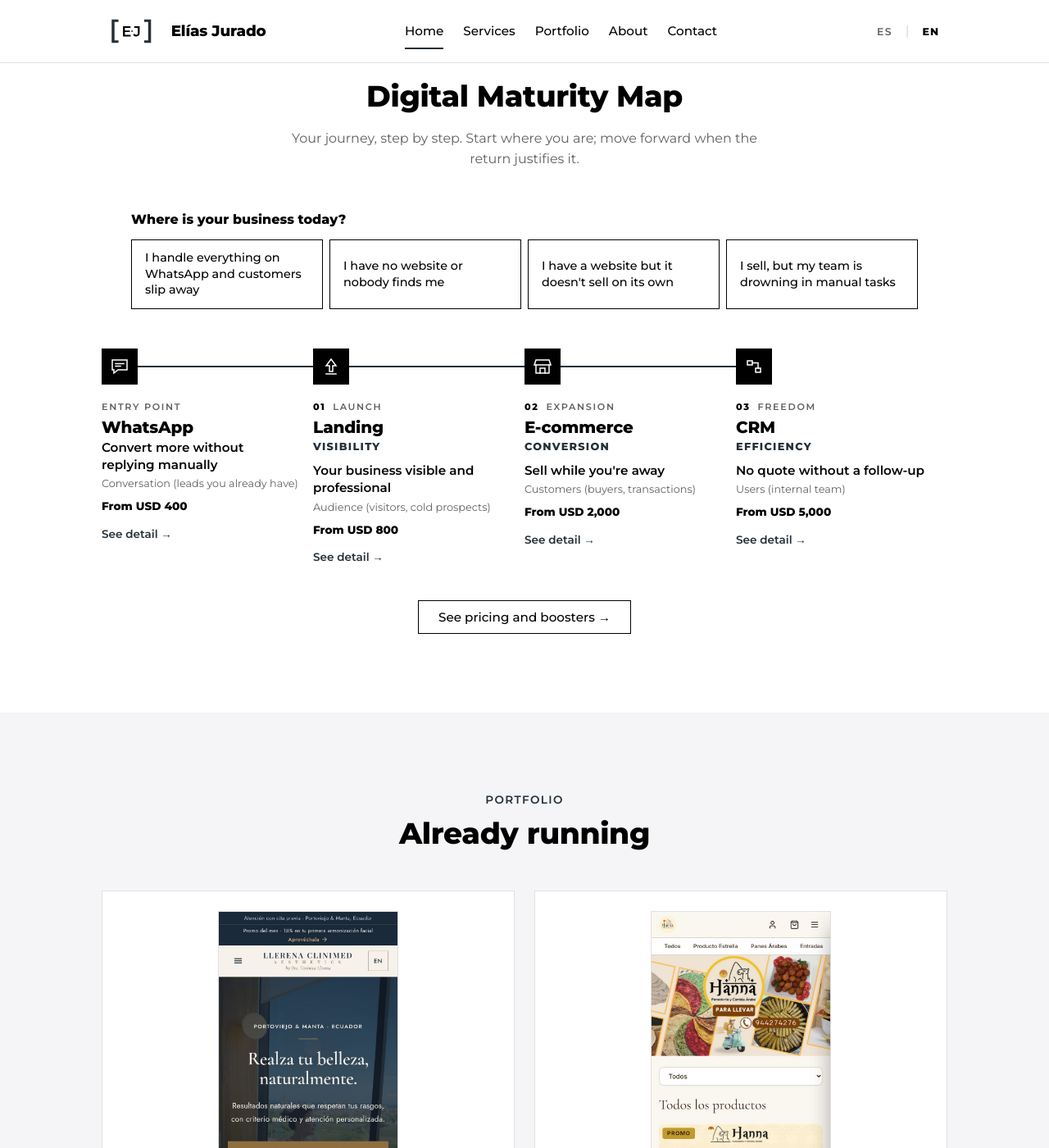
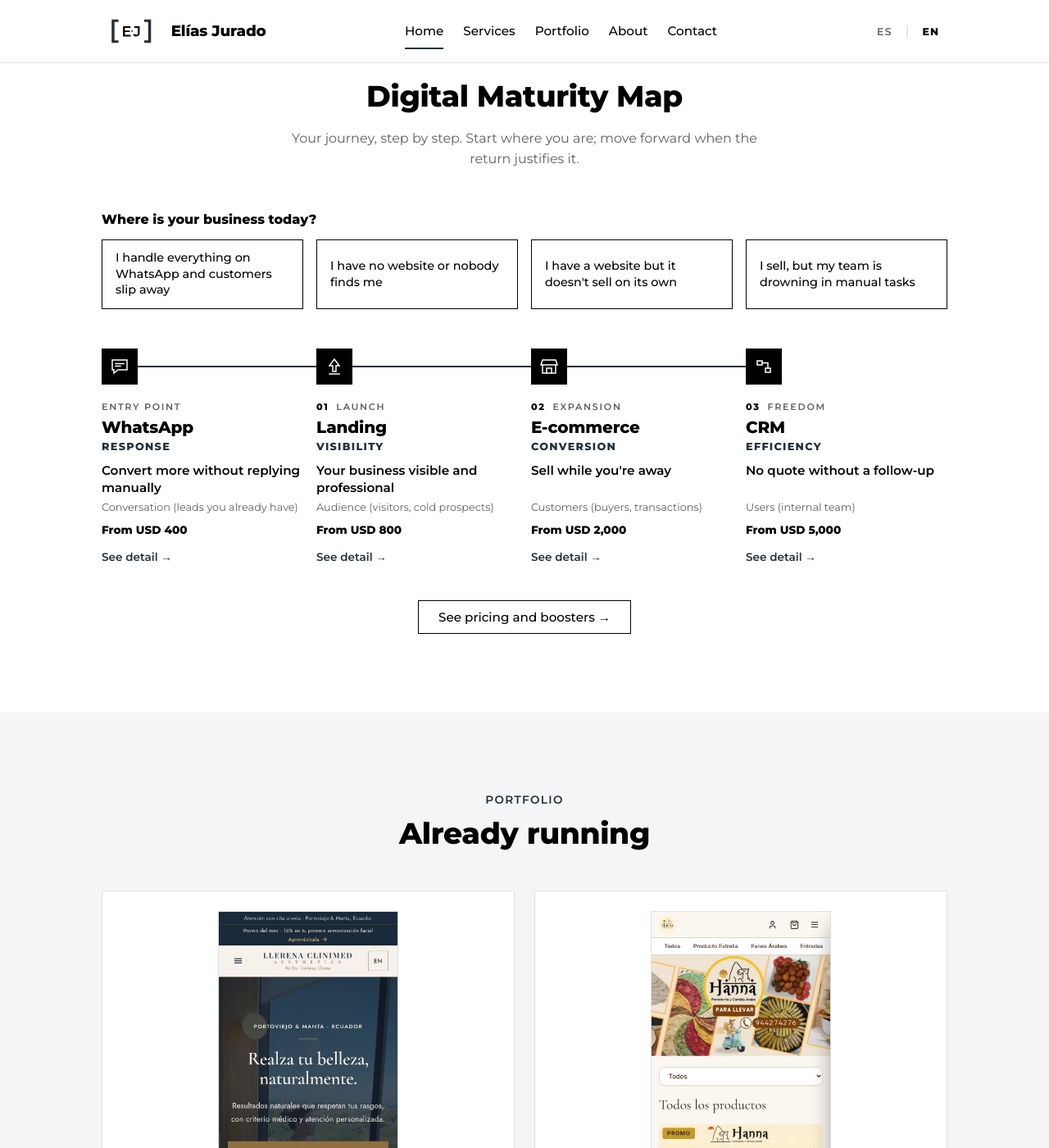
Before and after one commit to eliasjurado/eliasjurado.github.io, a Jekyll site: the page built from index.html, in a window 1280 px wide and 1400 px high, scrolled down 736 px. Shown: the whole window at 82% size. Built offline with Jekyll 4.4.1, drawn with Linux system fonts in a browser that asks for light colours.

Commit message:
fix(home): Mapa de Madurez alineado — opciones y estaciones en la misma grilla, filas compartidas (subgrid), 'Atención' en WhatsApp; animación más lenta (600 ms por paso)

```diff
--- a/_data/i18n.yml
+++ b/_data/i18n.yml
@@ -68,6 +68,7 @@ home:
   mm_opt_crm:        { es: "Vendo, pero mi equipo se ahoga en tareas manuales", en: "I sell, but my team is drowning in manual tasks" }
   mm_next:           { es: "Tu siguiente paso:",                      en: "Your next step:"                             }
   mm_reset:          { es: "Ver todo el mapa",                        en: "See the whole map"                           }
+  mm_res_whatsapp:   { es: "Atención",                                en: "Response"                                    }
   mm_res_landing:    { es: "Visibilidad",                             en: "Visibility"                                  }
   mm_res_ecommerce:  { es: "Conversión",                              en: "Conversion"                                  }
   mm_res_crm:        { es: "Eficiencia",                              en: "Efficiency"                                  }
--- a/_includes/mm-station.html
+++ b/_includes/mm-station.html
@@ -11,9 +11,7 @@
       {%- else -%}<span class="mm__num">0{{ s.nivel }}</span> <span data-i18n-en="{{ s.fase.en }}">{{ s.fase.es }}</span>{%- endif -%}
     </p>
     <h3 class="mm__name"><a class="mm__link" href="/services/#{{ s.slug }}" data-i18n-en="{{ s.nombre_corto.en }}">{{ s.nombre_corto.es }}</a></h3>
-    {%- if include.kind != "entry" -%}
-    <p class="mm__result"><span data-i18n="home.mm_res_{{ s.slug }}">{% case s.slug %}{% when "landing" %}Visibilidad{% when "ecommerce" %}Conversión{% else %}Eficiencia{% endcase %}</span></p>
-    {%- endif -%}
+    <p class="mm__result"><span data-i18n="home.mm_res_{{ s.slug }}">{% case s.slug %}{% when "whatsapp" %}Atención{% when "landing" %}Visibilidad{% when "ecommerce" %}Conversión{% else %}Eficiencia{% endcase %}</span></p>
     <p class="mm__benefit" data-i18n-en="{{ s.beneficio.en }}">{{ s.beneficio.es }}</p>
     <p class="mm__factor" data-i18n-en="{{ s.factor_humano.en }}">{{ s.factor_humano.es }}</p>
     <p class="mm__price" data-i18n-en="From USD {{ s.precio_usd }}">Desde S/ {{ s.precio_pen }}</p>
--- a/_sass/_components.scss
+++ b/_sass/_components.scss
@@ -507,7 +507,7 @@
 // defecto = todo visible; el JS solo "arma" la animación al entrar en vista.
 .mm {
   --mm-ease: cubic-bezier(.16, 1, .3, 1);
-  --mm-step: 360ms;
+  --mm-step: 600ms;
   --mm-node: 44px;
 
   [hidden] { display: none !important; }
@@ -515,7 +515,7 @@
   &__question {
     font-weight: 800; font-size: 1rem; color: $ink-pure; margin: 0 0 $s-3;
   }
-  &__select { margin: 0 auto $s-7; max-width: 60rem; }
+  &__select { margin: 0 0 $s-7; }
   &__options { display: grid; gap: $s-2; grid-template-columns: 1fr; }
   &__option {
     appearance: none; cursor: pointer; text-align: left;
@@ -552,7 +552,7 @@
     width: var(--mm-node); height: var(--mm-node);
     display: flex; align-items: center; justify-content: center;
     background: $ink-pure; color: $bg-pure; border: 1.5px solid $ink-pure; border-radius: 0;
-    transition: background-color 300ms var(--mm-ease), color 300ms var(--mm-ease), border-color 300ms var(--mm-ease);
+    transition: background-color 450ms var(--mm-ease), color 450ms var(--mm-ease), border-color 450ms var(--mm-ease);
   }
   // Segmento de línea: del centro de esta estación al centro de la siguiente.
   &__seg {
@@ -563,7 +563,7 @@
   &__seg-fill {
     display: block; width: 100%; height: 100%; background: $ink-steel;
     transform-origin: top; transform: scaleY(1);
-    transition: transform 450ms var(--mm-ease);
+    transition: transform 650ms var(--mm-ease);
   }
   &__node { z-index: 1; }
 
@@ -576,7 +576,7 @@
   &__result {
     margin: 0 0 $s-2; font-size: 0.8rem; font-weight: 800; color: $ink-steel;
     letter-spacing: 0.1em; text-transform: uppercase;
-    clip-path: inset(0 0 0 0); transition: clip-path 500ms var(--mm-ease);
+    clip-path: inset(0 0 0 0); transition: clip-path 800ms var(--mm-ease);
   }
   &__benefit { margin: 0 0 $s-1; font-size: 0.95rem; font-weight: 600; line-height: 1.4; color: $ink-pure; }
   &__factor { margin: 0 0 $s-2; font-size: 0.8rem; line-height: 1.4; color: $muted; }
@@ -609,7 +609,7 @@
   &.mm--play {
     .mm__seg-fill { transition-duration: var(--mm-step); transition-delay: calc(var(--i, 0) * var(--mm-step)); }
     .mm__node { transition-delay: calc(var(--i, 0) * var(--mm-step)); }
-    .mm__result { transition-delay: calc(var(--i, 0) * var(--mm-step) + 120ms); }
+    .mm__result { transition-delay: calc(var(--i, 0) * var(--mm-step) + 200ms); }
   }
   &.mm--interactive {
     .mm__seg-fill, .mm__node, .mm__result { transition-delay: 0s; }
@@ -628,13 +628,19 @@
 
   // Horizontal desde 900px
   @media (min-width: 900px) {
-    &__options { grid-template-columns: repeat(4, 1fr); }
-    &__map { grid-template-columns: repeat(4, 1fr); }
-    &__station { padding: calc(var(--mm-node) + #{$s-4}) $s-4 0 0; }
-    &__station:last-child { padding-right: 0; }
+    // Opciones y estaciones comparten la misma grilla (4 columnas, mismo hueco): quedan alineadas.
+    &__options { grid-template-columns: repeat(4, minmax(0, 1fr)); column-gap: $s-4; }
+    &__map { grid-template-columns: repeat(4, minmax(0, 1fr)); column-gap: $s-4; }
+    &__station { padding: calc(var(--mm-node) + #{$s-4}) 0 0 0; }
+    // Filas compartidas entre columnas: fase, nombre, resultado, beneficio, factor, precio y enlace a la misma altura.
+    @supports (grid-template-rows: subgrid) {
+      &__station { display: grid; grid-row: span 7; grid-template-rows: subgrid; row-gap: 0; }
+      &__body { display: contents; }
+      &__price { align-self: end; }
+    }
     &__seg {
       left: calc(var(--mm-node) / 2); top: calc(var(--mm-node) / 2 - 1px);
-      width: 100%; height: 2px;
+      width: calc(100% + #{$s-4}); height: 2px;
     }
     &__seg-fill { transform-origin: left; transform: scaleX(1); }
     &__seg-fill.is-undrawn { transform: scaleX(0); }
--- a/assets/js/mapa-madurez.js
+++ b/assets/js/mapa-madurez.js
@@ -20,7 +20,7 @@
   if (!map || !stations.length) return;
 
   var reduced = window.matchMedia && window.matchMedia('(prefers-reduced-motion: reduce)').matches;
-  var STEP_MS = 360;
+  var STEP_MS = 600; // mismo valor que --mm-step en _components.scss
   var wide = window.matchMedia ? window.matchMedia('(min-width: 900px)') : null;
 
   // ── Selector (solo existe con JS: se muestra aquí) ─────────────────────
```
